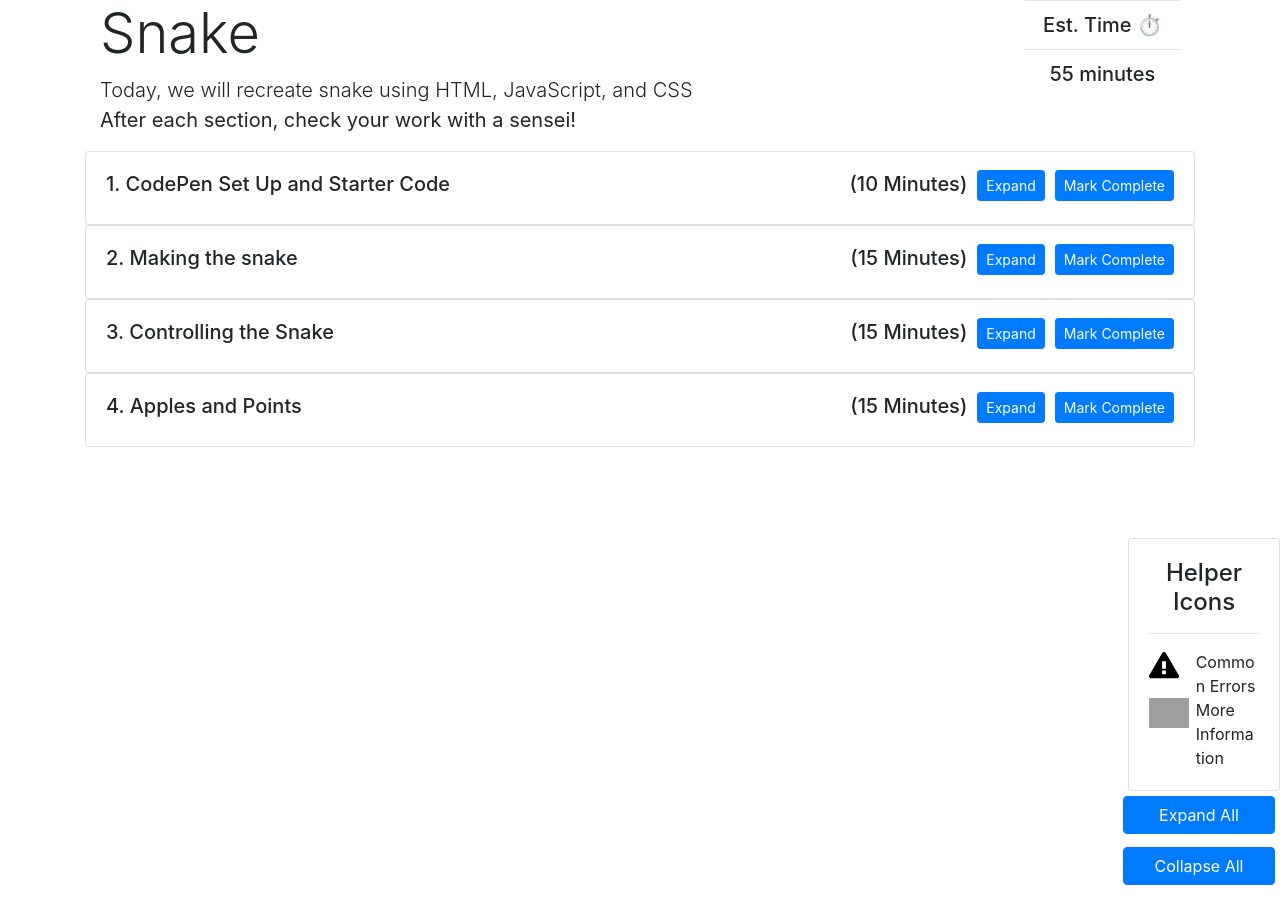
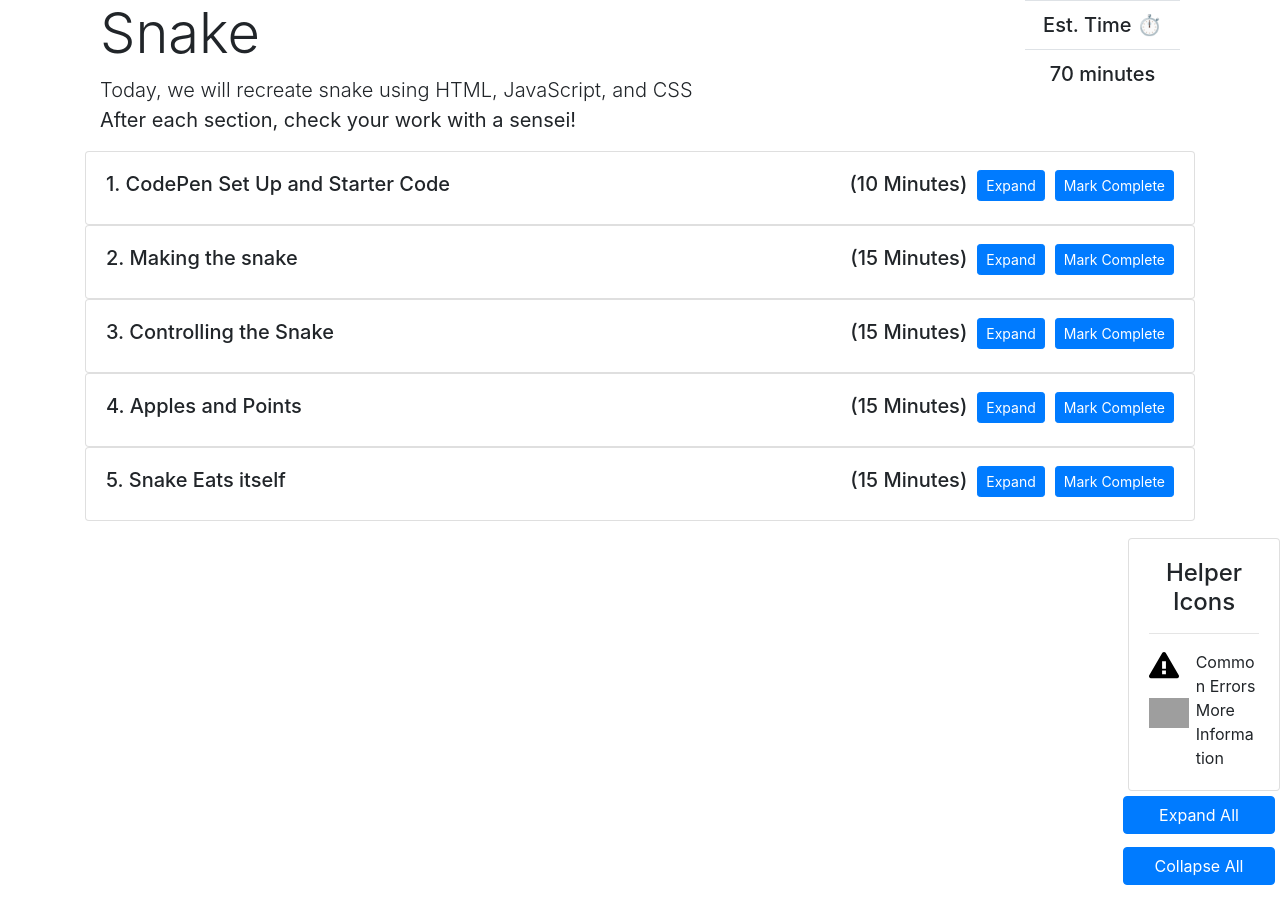
Before and after one commit to mikebrownie/mikebrownie.github.io, a Jekyll site: the page code-ninjas/lab-instructions/lab3/index.html, which Jekyll copies as it is, in a window 1280 px wide. Built offline with Jekyll 4.4.1, drawn with Linux system fonts in a browser that asks for light colours; comment, search, counter and statistics services are not loaded; some of the changed lines change nothing that is shown; grey boxes are pictures that could not be loaded.

Commit message:
/code-ninjas/snake tutorial updates
new section for snake colliding with self

-still need to finish section and add link to homepage

```diff
--- a/code-ninjas/lab-instructions/lab3/index.html
+++ b/code-ninjas/lab-instructions/lab3/index.html
@@ -559,7 +559,7 @@
 }</code></pre>
               <dt>4. snakeEatApple() Definition</dt>
               <dd>Now we can put together everything that happens when a snake eats an apple in the snakeEatApple() function definition</dd>
-              <dd>In snakeEatApple(), we increment the length of the snake, increment the score, add the score to the HTML, and move the apple</dd>
+              <dd>In snakeEatApple(), we increment the length of the snake, increment the score variable, add the score to the HTML, and move the apple</dd>
               <dd>Add the definition  FUNCTION DEFINITIONS - APPLE 4.4
               <pre class="command-line" data-user="CodeNinja" data-host="CodePen"><code class="language-javascript">function snakeEatApple() {
   snake.maxCells+=5;
@@ -572,9 +572,96 @@
               <dd>We need to check each frame if the snake head is on the apple</dd>
               <dd>updateApple() is called evey frame, so we check if the snake is on the apple, and call snakeEatApple() if it is</dd>
               <dd>Add this condition inside of updateApple 4.5 in FUNCTION DEFINITIONS - APPLE
-              <pre class="command-line" data-user="CodeNinja" data-host="CodePen"><code class="language-javascript">  changeDirection();</code></pre>
-              <dd><b>After saving, you should have a snake that you can move with the arrow keys</b></dd>
-              <dd>Next, we will add in an apple, as well as a scoring system</dd>
+              <pre class="command-line" data-user="CodeNinja" data-host="CodePen"><code class="language-javascript">    if (snake.x === apple.x && snake.y === apple.y) {
+    snakeEatApple();
+  }</code></pre>
+              <dd><b>After saving, you should be able to eat apples. A new one should pop up whenever you eat one</b></dd>
+              <dd>Check with your sensei before moving on</dd>
+          </dl>
+        </div>
+      </div>
+
+
+      <div class="card card-body" id="step5">
+        <div class="stepLine">
+          <p class="alignleft h5">5. Snake Eats itself</p>
+          <button class="btn btn-primary btn-sm alignbtn" type="button" onclick="updateProgressBar(5)" >Mark Complete</button>
+          <button class="btn btn-primary btn-sm alignbtn" type="button" data-toggle="collapse" data-target="#multiCollapseExample5" aria-expanded="false" aria-controls="multiCollapseExample5">Expand</button>
+          <p class="alignright h5">(<span class="time" id="time3">15</span> Minutes)</p>
+        </div>
+        <div class="collapse" id="multiCollapseExample3">
+          <dl>
+            <dt>1. SnakeHitSelf() function definition</dt>
+            <dd> The apple will be the objective in our game</dd>
+              <ul>
+                <li>We will create the apple in a random location at the start of the game</li>
+                <li>When the snake eats the apple, it will grow, making the game harder. The player will also get points</li>
+                <li>Lastly, a new apple will be created in a new random location</li>
+              </ul>
+              <dd>The only data we need to store in the apple object are the x and y coordinated</dd>
+              <dd>Add the object declaration to START VARIABLE DECLARATIONS - GAME OBJECTS 4.1
+              <pre class="command-line" data-user="CodeNinja" data-host="CodePen"><code class="language-javascript">const apple = {
+  x: 320,
+  y: 320
+};</code></pre>
+
+              <dt>2. Drawing the apple</dt>
+              <dd>Each frame, we need to tell the computer to draw the apple</dd>
+              <dd>Add this updateApple() function defintion in FUNCTION DEFINITIONS - APPLE 4.2</dd>
+              <pre class="command-line" data-user="CodeNinja" data-host="CodePen"><code class="language-javascript">function updateApple(){
+  context.clearRect(0,0,canvas.width,canvas.height);
+  context.fillStyle = 'red';
+  context.fillRect(apple.x, apple.y, grid-1, grid-1);
+  // 4.5 snake eat apple condition
+}</code></pre>
+              <dd>Now, call it every frame inside of the update() function MAIN GAME LOOP - 4.2</dd>
+              <pre class="command-line" data-user="CodeNinja" data-host="CodePen"><code class="language-javascript">updateApple();</code></pre>
+              <dd>You should now see an apple drawn in the game. Now, lets make it so the snake can interact with it</dd>
+
+              <dt>3. moveApple</dt>
+              <dd>We will create moveApple to generate new x and y coordinates for the apple.<dd>
+              <dd>Each time the snake eats the apple, we can call move apple to move  it to a new random location</dd>
+              <dd>First Define move apple in FUNCTION DEFINITIONS - APPLE 4.3</dd>
+              <dd>The do {...}while loop generates new coordinates for the apple if its inside of the snake</dd>
+              <dd>Note this code also include a definition for getting random numbers within a range</dd>
+              <pre class="command-line" data-user="CodeNinja" data-host="CodePen"><code class="language-javascript">function moveApple() {
+                do { //make new apple coordinates while its in the snake
+                  // get random number in canvas. 800x800 which is 50x50 grids
+                  apple.x = getRandomInt(0, 50) * grid;
+                  apple.y = getRandomInt(0, 50) * grid;
+
+
+                  for(var i = 0; i < snake.cells.length; i++) {
+                    if (snake.cells[i].x == apple.x && snake.cells[i].y == apple.y) {
+                        inSnake = true;
+                    }
+                  }
+                } while (inSnake == true)
+}
+// get random whole numbers in a specific range https://stackoverflow.com/a/1527820/2124254
+function getRandomInt(min, max) {
+  return Math.floor(Math.random() * (max - min)) + min;
+}</code></pre>
+              <dt>4. snakeEatApple() Definition</dt>
+              <dd>Now we can put together everything that happens when a snake eats an apple in the snakeEatApple() function definition</dd>
+              <dd>In snakeEatApple(), we increment the length of the snake, increment the score variable, add the score to the HTML, and move the apple</dd>
+              <dd>Add the definition  FUNCTION DEFINITIONS - APPLE 4.4
+              <pre class="command-line" data-user="CodeNinja" data-host="CodePen"><code class="language-javascript">function snakeEatApple() {
+  snake.maxCells+=5;
+  score+=5;
+  document.getElementById('score').innerHTML=score;
+  moveApple();
+}</code></pre>
+              <dd>Now we just need to call it to make our apples edible</dd>
+              <dt>5. snakeEatApple Call</dd>
+              <dd>We need to check each frame if the snake head is on the apple</dd>
+              <dd>updateApple() is called evey frame, so we check if the snake is on the apple, and call snakeEatApple() if it is</dd>
+              <dd>Add this condition inside of updateApple 4.5 in FUNCTION DEFINITIONS - APPLE
+              <pre class="command-line" data-user="CodeNinja" data-host="CodePen"><code class="language-javascript">    if (snake.x === apple.x && snake.y === apple.y) {
+    snakeEatApple();
+  }</code></pre>
+              <dd><b>After saving, you should be able to eat apples. A new one should pop up whenever you eat one</b></dd>
+              <dd>Check with your sensei before moving on</dd>
           </dl>
         </div>
       </div>
```
